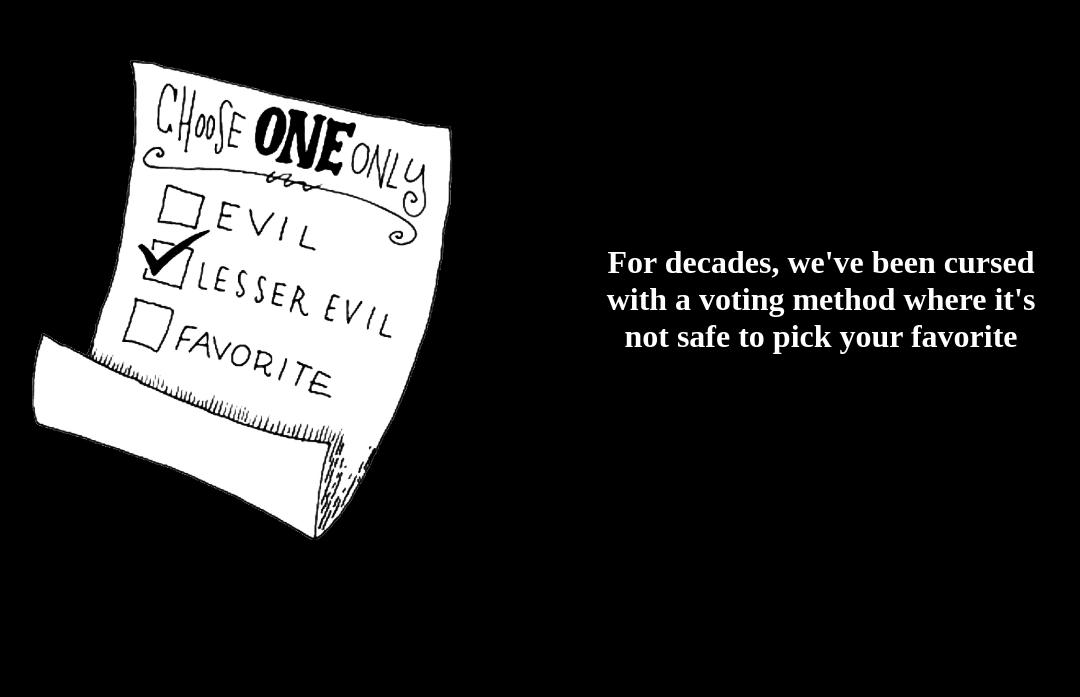
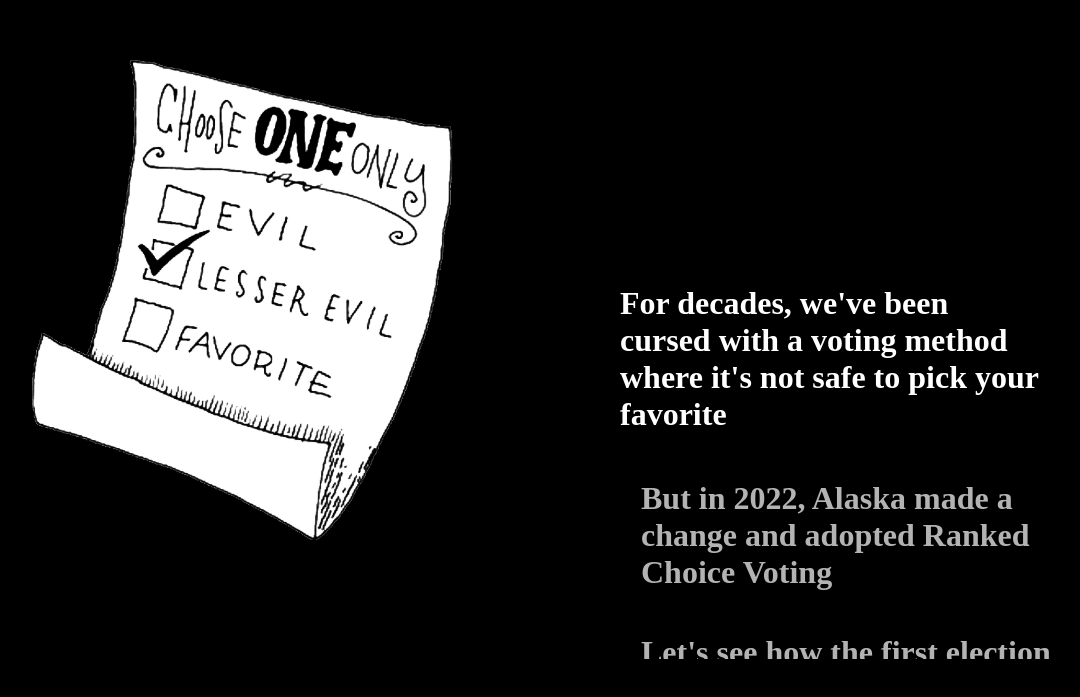
Before and after one commit to Equal-Vote/alaska-rcv, a React (Create React App) app: page / in a window 1280 px wide. Shown: the part 101-798 px from the top of the page, without its empty margins (179-1259 px from the left). Built offline with nearby package versions, Linux system fonts and the light colour scheme.

Commit message:
Change text to scrolling experience

```diff
--- a/src/SimContext.js
+++ b/src/SimContext.js
@@ -55,7 +55,7 @@ export function SimContextProvider({children}){
         }
         ctx.objects = objects;
 
-        ctx.allExplainers = transitions.map(t => {return {explainer: t.explainer, delay: t.explainerDelaySeconds}});
+        ctx.allExplainers = transitions.map(t => {return t.explainer; });
 
         ctx = {...ctx, objects, visible: [], focused: [], runoffStage: 'default', explainerStart: -1, explainerEnd: 0}
 
@@ -68,21 +68,32 @@ export function SimContextProvider({children}){
         return ctx;
     }
 
+    const updateSimIndex = (nextIndex) => {
+        setSimIndex((simIndex) => {
+            if(typeof nextIndex !== 'number') nextIndex = nextIndex(simIndex);
+            if(nextIndex < 0) nextIndex = 0;
+            if(nextIndex > transitions.length-1) nextIndex = transitions.length-1;
+            while(simIndex != nextIndex){
+                if(simIndex < nextIndex){
+                    transitions[simIndex+1].apply(simState)
+                    simIndex++;
+                }
+                if(simIndex > nextIndex){
+                    transitions[simIndex].revert(simState);
+                    transitions[simIndex-1].applyState(simState);
+                    simIndex--;
+                }
+            }
+            return nextIndex;
+        })
+    }
+
     const handleKeyPress = useCallback((event) => {
         if(event.key == 'a'){
-            setSimIndex((simIndex) => {
-                if(simIndex == transitions.length-1) return simIndex;
-                transitions[simIndex+1].apply(simState)
-                return simIndex+1;
-            });
+            updateSimIndex(i => i+1);
         }
         if(event.key == 'z'){
-            setSimIndex((simIndex) => {
-                if(simIndex == 0) return simIndex;
-                transitions[simIndex].revert(simState);
-                transitions[simIndex-1].applyState(simState);
-                return simIndex-1;
-            });
+            updateSimIndex(i => i-1);
         }
     }, []);
 
@@ -96,5 +107,5 @@ export function SimContextProvider({children}){
         };
     }, [handleKeyPress]);
 
-    return <SimContext.Provider value={{simState, simIndex}}>{children}</SimContext.Provider>;
+    return <SimContext.Provider value={{simState, simIndex, updateSimIndex}}>{children}</SimContext.Provider>;
 }
--- a/src/SimTransition.js
+++ b/src/SimTransition.js
@@ -1,11 +1,10 @@
 export class SimTransition {
-    constructor({ visible = [], focused = [], explainer = <></>, voterMovements = [], explainerDelaySeconds=0, runoffStage='default'}) {
+    constructor({ visible = [], focused = [], explainer = <></>, voterMovements = [], runoffStage='default'}) {
         this.visible = visible;
         this.focused = focused;
         this.voterMovements = voterMovements;
 
         this.explainer = explainer;
-        this.explainerDelaySeconds = explainerDelaySeconds;
         this.runoffStage = runoffStage;
     }
 
--- a/src/Transitions.js
+++ b/src/Transitions.js
@@ -6,24 +6,25 @@ import VoterCamp from './components/VoterCamp';
 import Pie from './components/Pie';
 
 export const transitions = [
+    // start
+    new SimTransition({
+        explainer: <div style={{height: '40vh'}}/>
+    }),
+    // intro
     new SimTransition({
         visible: ['choose_one'],
         explainer: <h1>For decades, we've been cursed with a voting method where it's not safe to pick your favorite</h1>,
     }),
     new SimTransition({
         visible: ['alaska'],
-        explainer: <h1>But in 2022, Alaska made a change and adopted Ranked Choice Voting</h1>,
-        explainerDelaySeconds: .5,
-    }),
-    new SimTransition({
-        visible: ['alaska'],
-        explainer: <h1>Let's see how the first election went</h1>,
-        explainerDelaySeconds: .5,
+        explainer: <>
+            <h1>But in 2022, Alaska made a change and adopted Ranked Choice Voting</h1>
+            <h1>Let's see how the first election went</h1>
+        </>,
     }),
     new SimTransition({
         visible: [Candidate],
         explainer: <><h1>RCV was supposed to allow more candidates to run</h1><h1>so we had Begich (R), Palin (R), and Peltola (D) all competing for the seat</h1></>,
-        explainerDelaySeconds: .5,
     }),
     new SimTransition({
         visible: [Candidate, Voter, VoterCamp],
@@ -36,16 +37,12 @@ export const transitions = [
             <h1>12 voters ranked begich first without ranking other candidates</h1>
             <img src="/images/begichBullet.png" style={{width: '75%'}}/>
             <h2>We'll put them next to Begich</h2>
+            <br/>
+            <h2>Only ranking a single candidate is called Bullet Voting</h2>
+            <h2>Bullet Voting is a poor strategy under RCV, but it's still fairly common</h2>
+            <p>more on that later...</p>
         </>,
         voterMovements: [new VoterMovement(12, 'home', 'begich_bullet')]
-    }),
-    new SimTransition({
-        visible: [Candidate, Voter, VoterCamp, Pie],
-        explainer: <>
-            <h1>Only ranking a single candidate is called Bullet Voting</h1>
-            <h1>Bullet Voting is a poor strategy under RCV, but it's still fairly common</h1>
-            <p>more on that later...</p>
-        </>,
     }),
     new SimTransition({
         visible: [Candidate, Voter, VoterCamp, Pie],
@@ -77,40 +74,35 @@ export const transitions = [
     // counting votes
     new SimTransition({
         visible: [Candidate, Voter, VoterCamp, Pie],
-        explainer: <h1>For the first round of RCV, we count the first choice votes for each candidate</h1>,
+        explainer: <>
+            <h1>For the first round of RCV, we count the first choice votes for each candidate</h1>
+            <h2>Begich has the least 1st choice votes, so he get's elimiated</h2>
+        </>,
         runoffStage: 'firstRound',
-    }),
-    new SimTransition({
-        visible: [Candidate, Voter, VoterCamp, Pie],
-        explainer: <h1>Begich has the least 1st choice votes, so he get's elimiated</h1>,
-        runoffStage: 'firstRound',
-    }),
-    new SimTransition({
-        visible: [Candidate, Voter, VoterCamp, Pie],
-        explainer: <h1>Then the begich voters were transferred to their second choice, the vote was recounted, and Peltola won!</h1>,
-        runoffStage: 'palinVsPeltola',
-    }),
-    new SimTransition({
-        visible: [Candidate, Voter, VoterCamp, Pie],
-        explainer: <><h1>But did RCV pick the best winner?</h1><h2> This election exposed many of RCV's false claims. Let's take a closer look...</h2></>,
-        runoffStage: 'palinVsPeltola',
     }),
     // Majority Winner
     new SimTransition({
         visible: [Candidate, Voter, VoterCamp, Pie],
         explainer: <>
+            <h1>Then the begich voters were transferred to their second choice, the vote was recounted, and Peltola won!</h1>,
+            <br/>
+            <h2>But did RCV pick the best winner?</h2>
+            <h2>This election exposed many of RCV's false claims. Let's take a closer look...</h2>
+            <br/>
             <h1>Claim #1</h1>
-            <h1>RCV guarantees a majority winner</h1>
+            <h1>"RCV guarantees a majority winner"</h1>
             <h2>This clearly wasn't true because neither candidate reached 100 votes</h2>
+            <br/>
+            <h1>But then why did outlets report a majority for peltola?</h1>
+            <img src="/images/cnnResults.png" style={{width: '90%'}}/>
+            <p><a href="https://www.cnn.com/election/2022/results/alaska/special-election/us-house-district-1-final">link</a></p>
         </>,
         runoffStage: 'palinVsPeltola',
     }),
     new SimTransition({
         visible: [Candidate, Voter, VoterCamp, Pie],
+        focused: ['begich_bullet'],
         explainer: <>
-            <h1>But then why did outlets report a majority for peltola?</h1>
-            <img src="/images/cnnResults.png" style={{width: '90%'}}/>
-            <p><a href="https://www.cnn.com/election/2022/results/alaska/special-election/us-house-district-1-final">link</a></p>
             <h2>This was only possible by hiding the 12 begich bullet votes</h2>
             <h2>The majority is an illusion! In reality it's impossible for a voting method to guarantee a majority</h2>
         </>,
@@ -121,7 +113,7 @@ export const transitions = [
         visible: [Candidate, Voter, VoterCamp, Pie],
         explainer: <>
             <h1>Claim #2</h1>
-            <h1>RCV virtually guarantees a condorcet winner</h1>
+            <h1>"RCV virtually guarantees a condorcet winner"</h1>
             <h2>Wrong again, Peltola wasn't the condorcet winner in this election!</h2>
         </>,
         runoffStage: 'palinVsPeltola',
@@ -165,4 +157,8 @@ export const transitions = [
         runoffStage: 'begichVsPalin',
     }),
     // spoiler effect
+    // end
+    new SimTransition({
+        explainer: <div style={{height: '40vh'}}/>
+    }),
 ];
--- a/src/components/Explainer.js
+++ b/src/components/Explainer.js
@@ -1,23 +1,45 @@
-import { useContext, useEffect, useState } from "react";
+import { useContext, useEffect, useRef} from "react";
 import { SimContext } from "../SimContext";
 
 const Explainer = () => {
-    const {simState} = useContext(SimContext);
+    const {simState, updateSimIndex} = useContext(SimContext);
+    const explainerRefs = useRef([]);
 
-    let explainers = simState.allExplainers.map(({explainer, delay},i) => {
-        let c;
-        if(i < simState.explainerStart)
-            c = 'explainerPrev';
-        if(simState.explainerStart <= i && i < simState.explainerEnd)
-            c = 'explainerCurrent';
-        if(simState.explainerEnd <= i)
-            c = 'explainerNext';
-
-        return <div className={c} key={`explainer-${i}`} style={{transitionDelay: `${delay}s`}}>{explainer}</div>
+    let explainers = simState.allExplainers.map((explainer, i) => {
+        return <div className="explainerItem" ref={el => explainerRefs.current[i] = el} key={`explainer-${i}`}><div className="explainerInner">{explainer}</div></div>
     })
 
+    let onScroll = (event) => {
+        let mid = (event.target.getBoundingClientRect().top + event.target.getBoundingClientRect().bottom) / 2;
+
+        let focusedElem = explainerRefs.current.reduce((prev, e, i) => {
+            if(i == explainerRefs.current.length-1) return prev;
+            const getDiff = (el) => mid - el.getBoundingClientRect().top
+            if(getDiff(e) < 0) return prev;
+            if(getDiff(e) < getDiff(prev)) return e;
+            return prev;
+        });
+
+        explainerRefs.current.forEach(e => {
+            e.classList.remove('explainerFocused');
+            e.classList.remove('explainerUnfocused');
+            e.classList.add((e == focusedElem)? 'explainerFocused' : 'explainerUnfocused');
+        })
+
+        updateSimIndex(explainerRefs.current.indexOf(focusedElem));
+    }
+
+    useEffect(() => {
+        explainerRefs.current.forEach((e, i) => {
+            e.classList.remove('explainerFocused');
+            e.classList.remove('explainerUnfocused');
+            e.classList.add((i == 1)? 'explainerFocused' : 'explainerUnfocused');
+        })
+        updateSimIndex(1);
+    }, [])
+
     return (
-        <div className="explainer">
+        <div className="explainer" onScroll={onScroll}>
             {explainers}
         </div>
     )
--- a/src/components/Pie.js
+++ b/src/components/Pie.js
@@ -26,10 +26,10 @@ class Pie extends GameObject{
     }
 
     update(simState){
-        let t = .1;
+        let t = .2;
         this.points = this.points.map((p, i) => {
             let diff = piePoints[simState.runoffStage][i]-p
-            let minDelta = 1;
+            let minDelta = .5;
             let easeNext = (p*(1-t)) + (piePoints[simState.runoffStage][i]*t);
             if(Math.abs(p-easeNext) > 1){
                 return easeNext;
--- a/src/components/Voter.js
+++ b/src/components/Voter.js
@@ -20,12 +20,12 @@ class Voter extends GameObject{
     getStyle(containerSize){
         return {
             ...super.getStyle(containerSize),
-            background: this.camp == undefined ? 'var(--voterGray)' : this.camp.voterColor,
+            background: this.isMember() ? this.camp.voterColor : 'var(--voterGray)',
             border: `${Math.round(0.002 * containerSize)}px solid black`,
         }
     }
     isMember(){
-        return this.camp.members.includes(this);
+        return this.camp != undefined && this.camp.members.includes(this);
     }
 
     onCollide(other){
--- a/src/index.css
+++ b/src/index.css
@@ -29,8 +29,6 @@ body, #root{
   padding: 5vh;
   width: 100%;
   height: 100%;
-
-  max-width: 1500px;
 }
 
 .simulation{
@@ -45,18 +43,20 @@ body, #root{
 .explainer{
   position: relative;
   flex-grow: 1;
-  text-align: center;
+  text-align: left;
 
   height: 100%;
-  max-width: 1000px;
+  width: calc(100% - min(90vh, 60vw));
+
+  padding-left: 5%;
 
   display: flex;
   flex-direction: column;
-  justify-content: center;
-  align-items: center;
+  justify-content: left;
+  align-items: left;
+  overflow-x: hidden;
+  overflow-y: scroll;
 }
-
-
 
 .explainer h1, h2, h3, p{
   color: white;
@@ -66,26 +66,27 @@ body, #root{
   font-size: 1.5rem;
 }
 
-.explainerCurrent, .explainerPrev, .explainerNext {
-  position: absolute;
-  transition-property: transform;
-  transition-duration: 1s;
-  transition-timing-function: ease;
+.explainerItem{
+  transition: transform .2s ease 0s, opacity .2s ease 0s;
 }
 
-.explainerPrev{
-  transform: translate(0, -100vh);
+.explainerInner{
+  height: auto;
+  min-height: 200px;
+  display: flex;
+  flex-direction: column;
+  justify-content: center;
 }
 
-.explainerNext{
-  transform: translate(0, 200vh);
+.explainerFocused {
+  transform: translate(-5%, 0);
+  opacity: 1;
 }
 
-.explainerCurrent{
-  transition-delay: 1.2s;
+.explainerUnfocused {
   transform: translate(0, 0);
+  opacity: .7;
 }
-
 
 /***** OBJECTS ***/
 .Pie{
```
